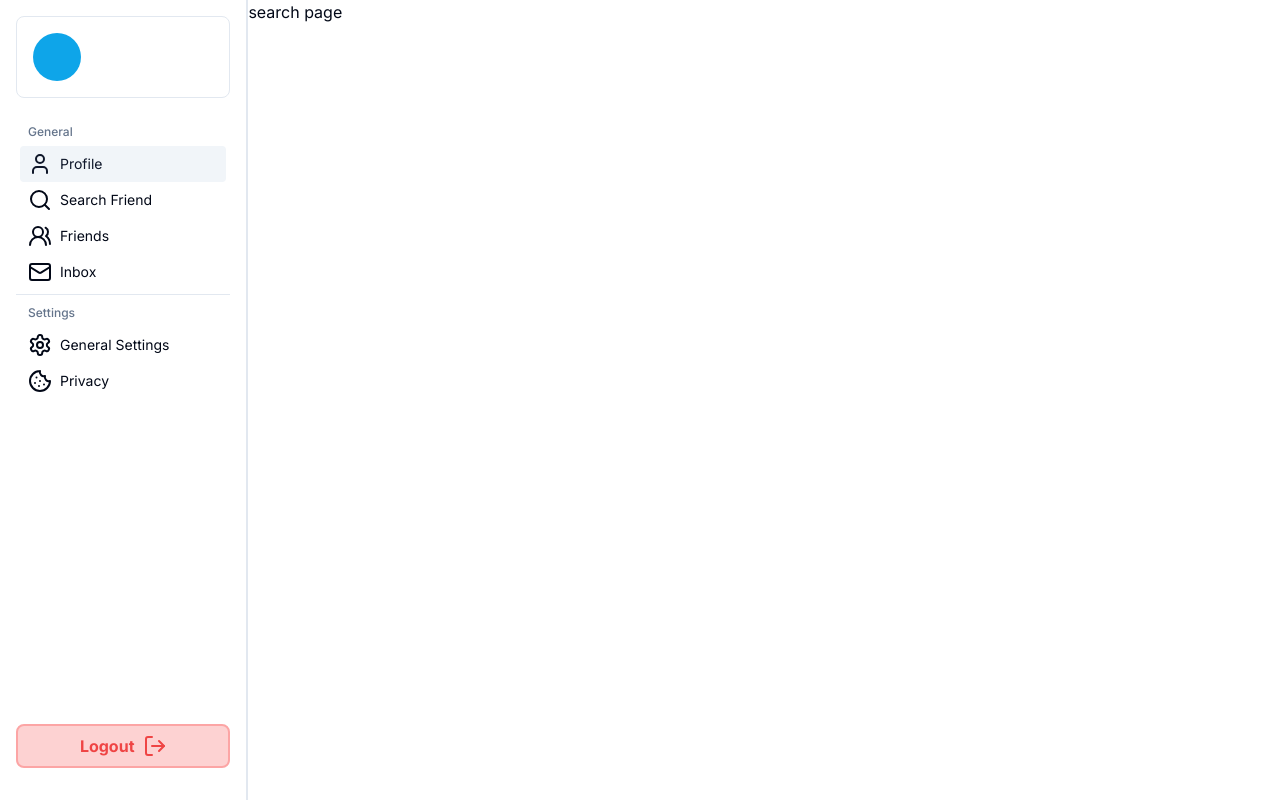
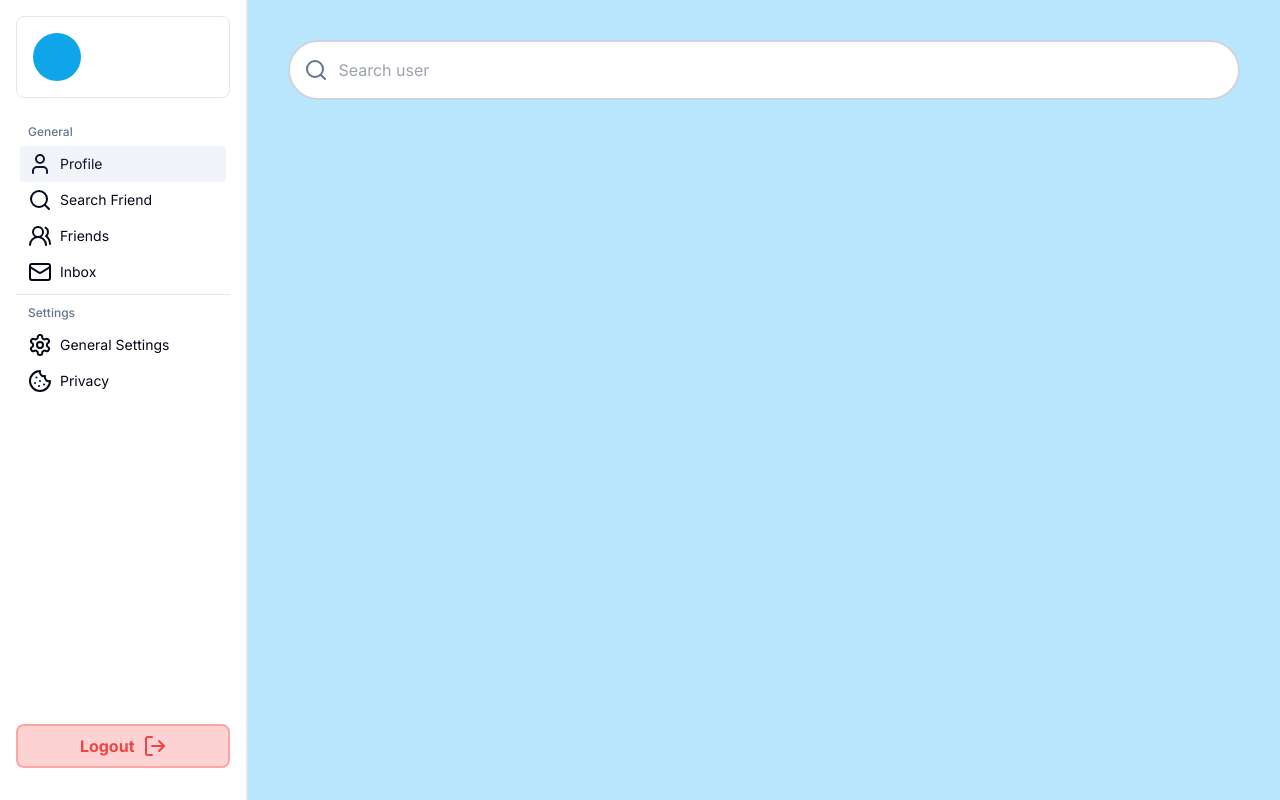
Before and after one commit to iqbalpa/chat-app-frontend, a Next.js app: page /search in a window 1280 px wide. Built offline with nearby package versions, Linux system fonts and the light colour scheme.

Commit message:
feat(search): create search bar

```diff
--- a/src/modules/search/search.tsx
+++ b/src/modules/search/search.tsx
@@ -1,9 +1,16 @@
+import { Search } from "lucide-react";
 import React from "react";
 
 const SearchModule: React.FC = () => {
 	return (
-		<div>
-			<h1>search page</h1>
+		<div className="bg-sky-200 p-10 min-h-screen flex flex-col items-center justify-start">
+			<div className="flex flex-row w-full relative">
+				<Search size={24} className="absolute left-4 top-1/2 transform -translate-y-1/2 text-slate-500" />
+				<input
+					placeholder="Search user"
+					className="border-2 border-slate-300 active:border-slate-500 py-4 px-12 rounded-full grow"
+				/>
+			</div>
 		</div>
 	);
 };
```
